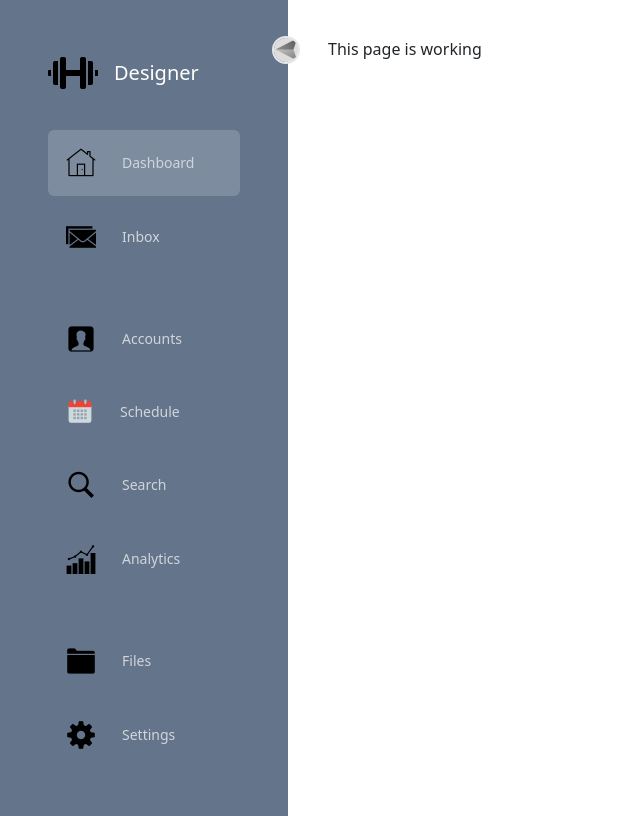
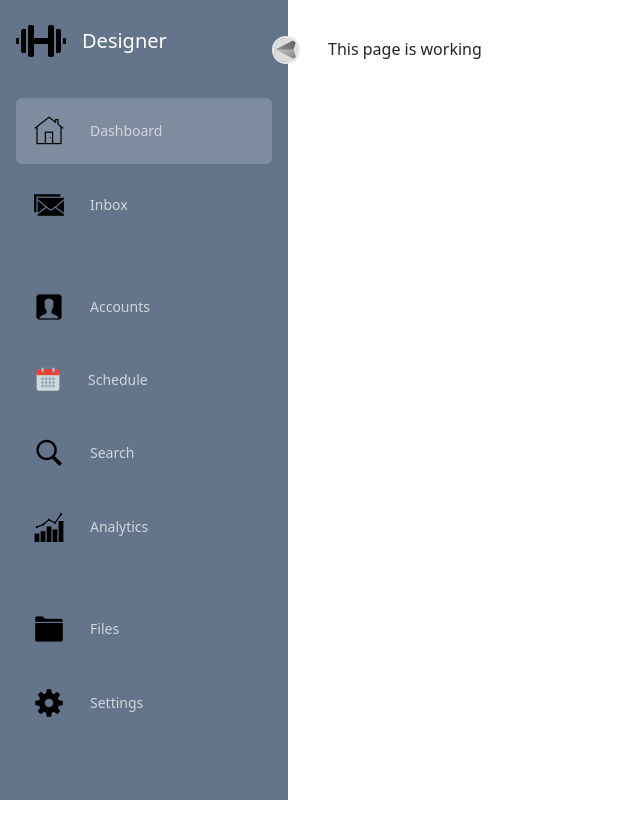
Before and after one commit to Virtual-Vitality/Virtual-Vitality-Repo, a React (Vite) app in the folder Virtual-Vitality/: page /Exercise-page in a window 1280 px wide. Shown: the whole page, without its empty margins (0-640 px from the left). Built offline with nearby package versions, Linux system fonts and the light colour scheme.

Commit message:
regForm created working well with navbar

```diff
--- a/Virtual-Vitality/src/Client/Components/Navigations.jsx
+++ b/Virtual-Vitality/src/Client/Components/Navigations.jsx
@@ -27,7 +27,7 @@ const Nav = () => {
       <div
         className={` ${
           open ? " h-auto w-72 " : "w-20 "
-        } bg-slate-500 h-screen p-5  pt-8 relative duration-300`}
+        } bg-slate-500 h-screen p-3 pt-8 relative duration-300`}
       >
         <img
           src="./src/Assets/mastercontrol.png"
--- a/Virtual-Vitality/src/Client/Components/Registration-page.jsx
+++ b/Virtual-Vitality/src/Client/Components/Registration-page.jsx
@@ -1,3 +1,4 @@
+
 import Button from 'react-bootstrap/Button';
 import Col from 'react-bootstrap/Col';
 import Form from 'react-bootstrap/Form';
@@ -47,10 +48,8 @@ const Example_function3= () =>{
           <Form.Control />
         </Form.Group>
       </Row>
+    <button className='border-solid border border-x-cyan-950 '>Submit</button>
 
-      <Button variant="primary" type="submit">
-        Submit
-      </Button>
     </Form>
 
   );
```
